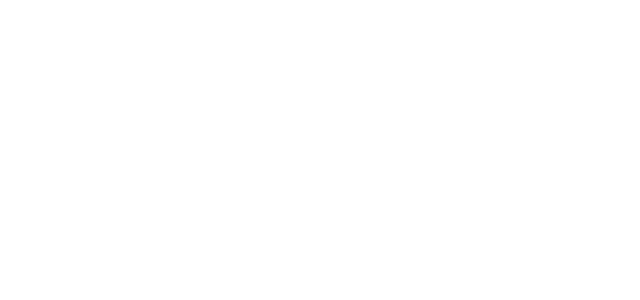
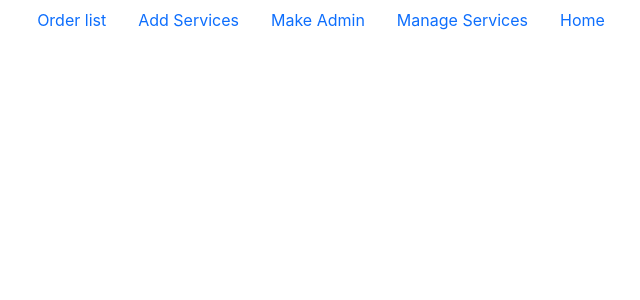
Before and after one commit to dipraj-howlader/guitar-course-client, a React (Create React App) app: page /admin in a window 1280 px wide. Shown: the top 300 px of the page, without its empty margins (319-959 px from the left). Built offline with nearby package versions, Linux system fonts and the light colour scheme.

Commit message:
asssssss

```diff
--- a/src/App.js
+++ b/src/App.js
@@ -10,6 +10,7 @@
 import Login from "./Components/Shared/Login/Login";
 import PlaceOrder from "./Components/UserOrderInfo/PlaceOrder/PlaceOrder";
 import PrivateRoute from "./Components/Shared/PrivateRoute/PrivateRoute";
+import Admin from "./Components/Admin/Admin/Admin";
 
 
 
@@ -35,9 +36,15 @@
         <Route path="/login">
           <Login></Login>
         </Route>
-        <PrivateRoute path="/order">
+        <Route path="/order">
         <PlaceOrder></PlaceOrder>
-        </PrivateRoute>
+        </Route>
+        <Route path="/admin">
+          <Admin></Admin>
+        </Route>
+        <Route>
+
+        </Route>
       </Switch>
     </Router>
     </UserContext.Provider>
--- /dev/null
+++ b/src/Components/Admin/Admin/Admin.js
@@ -0,0 +1,14 @@
+import React from 'react';
+import AdminHeader from '../AdminHeader/AdminHeader';
+import Orderlist from '../OrderList/Orderlist';
+
+const Admin = () => {
+    return (
+        <div>
+            <AdminHeader></AdminHeader>
+            <Orderlist></Orderlist>
+        </div>
+    );
+};
+
+export default Admin;
--- /dev/null
+++ b/src/Components/Admin/AdminHeader/AdminHeader.js
@@ -0,0 +1,32 @@
+import React from 'react';
+import { useHistory } from 'react-router';
+
+const AdminHeader = () => {
+ const history =  useHistory();
+ const gotoHome =() => {
+   history.push('/home')
+ }
+    return (
+        <div>
+            <ul class="nav justify-content-center">
+  <li class="nav-item">
+    <a class="nav-link active" aria-current="page" href="#">Order list</a>
+  </li>
+  <li class="nav-item">
+    <a class="nav-link" href="#">Add Services</a>
+  </li>
+  <li class="nav-item">
+    <a class="nav-link" href="#">Make Admin</a>
+  </li>
+  <li class="nav-item">
+    <a class="nav-link" href="#">Manage Services</a>
+  </li>
+  <li class="nav-item">
+    <a class="nav-link" onClick={gotoHome}>Home</a>
+  </li>
+</ul>
+        </div>
+    );
+};
+
+export default AdminHeader;
--- /dev/null
+++ b/src/Components/Admin/OrderList/Orderlist.js
@@ -0,0 +1,11 @@
+import React from 'react';
+
+const Orderlist = () => {
+    return (
+        <div>
+
+        </div>
+    );
+};
+
+export default Orderlist;
--- a/src/Components/FirstUI/ExplainService/ExplainService.css
+++ b/src/Components/FirstUI/ExplainService/ExplainService.css
@@ -5,10 +5,11 @@
 
 }
 .service img:hover{
-    width: 120px;
+    width: 150px;
     background-color:rgb(131, 170, 184);
     padding: 5px;
     border-radius: 40px;
+
 }
 
 .service{
--- a/src/Components/FirstUI/ExplainService/ExplainService.js
+++ b/src/Components/FirstUI/ExplainService/ExplainService.js
@@ -8,7 +8,7 @@
     const gotoOrderPage = () =>{
         history.push('/order')
     }
-    const {name , icon, description, price} = props.service
+    const {name , icon, description, price ,id} = props.service
     return (
         <div className="col-md-4 service">
            <img src={icon} alt=""/>
--- a/src/Components/FirstUI/Services/Services.js
+++ b/src/Components/FirstUI/Services/Services.js
@@ -8,19 +8,22 @@
     name:'Basic Guitar',
     description :'Here you will learn only basic guitar structure,SarGam, Node, FritBoard, and etc!',
     price :'100',
-    icon: firstIcon
+    icon: firstIcon,
+    id:'1'
 },
 {
     name:'Learn Chords',
     description :'Here you will learn all basic guitars theme adding with Chord. So, after learning chords you can play any song',
     price :'150',
-    icon: firstIcon
+    icon: firstIcon,
+    id:'2'
 },
 {
     name:'Learn Solo and Riff',
     description :'Here you will learn Chords progression adding Solo, Riff and etc!  ',
     price :'250',
-    icon: firstIcon
+    icon: firstIcon,
+    id:'3'
 }
 ]
 const Services = () => {
--- /dev/null
+++ b/src/Components/UserOrderInfo/OrderNavbar/OrderNavbar.js
@@ -0,0 +1,38 @@
+import React from 'react';
+import { useHistory } from 'react-router';
+
+const OrderNavbar = () => {
+    const history = useHistory();
+    const gotoBook =() => {
+        history.push('/order')
+    }
+    const gotoAdmin = ()=>{
+        history.push('/admin')
+    }
+    const gotoHome =() => {
+        history.push('/home')
+      }
+    return (
+        <div>
+            <ul class="nav justify-content-center">
+  <li class="nav-item">
+    <a class="nav-link active" aria-current="page" onClick={gotoBook} >Book</a>
+  </li>
+  <li class="nav-item">
+    <a class="nav-link" href="#">Booking List</a>
+  </li>
+  <li class="nav-item">
+    <a class="nav-link" href="#">Review</a>
+  </li>
+  <li class="nav-item">
+    <a class="nav-link" onClick={gotoAdmin}>Admin</a>
+  </li>
+  <li class="nav-item">
+    <a class="nav-link" onClick={gotoHome}>Home</a>
+  </li>
+</ul>
+        </div>
+    );
+};
+
+export default OrderNavbar;
--- a/src/Components/UserOrderInfo/PlaceOrder/PlaceOrder.js
+++ b/src/Components/UserOrderInfo/PlaceOrder/PlaceOrder.js
@@ -1,11 +1,14 @@
 import React from 'react';
+import Orderlist from '../../Admin/OrderList/Orderlist';
+import OrderNavbar from '../OrderNavbar/OrderNavbar';
 import './PlaceOrder.css';
 
 
 const PlaceOrder = () => {
     return (
         <div>
-            <h1>This is order page</h1>
+            <OrderNavbar></OrderNavbar>
+            <Orderlist></Orderlist>
         </div>
     );
 };
```
